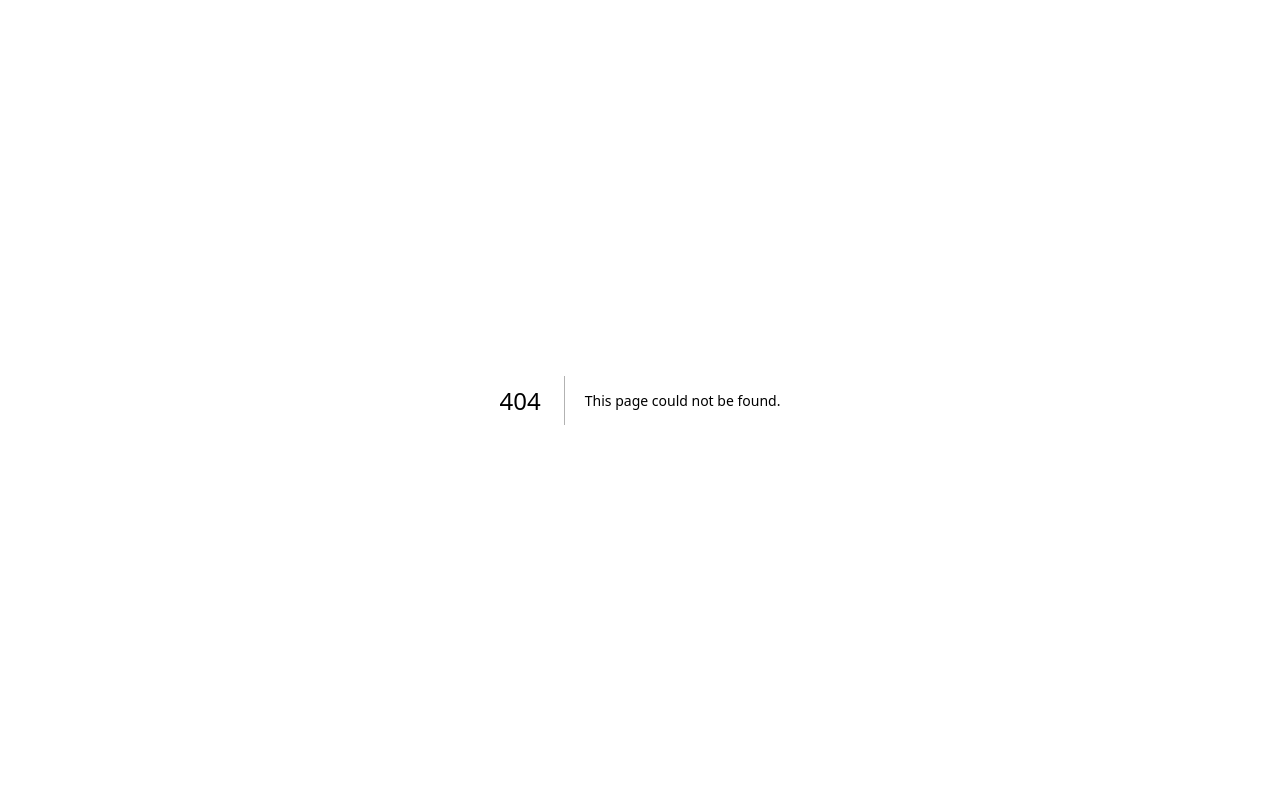
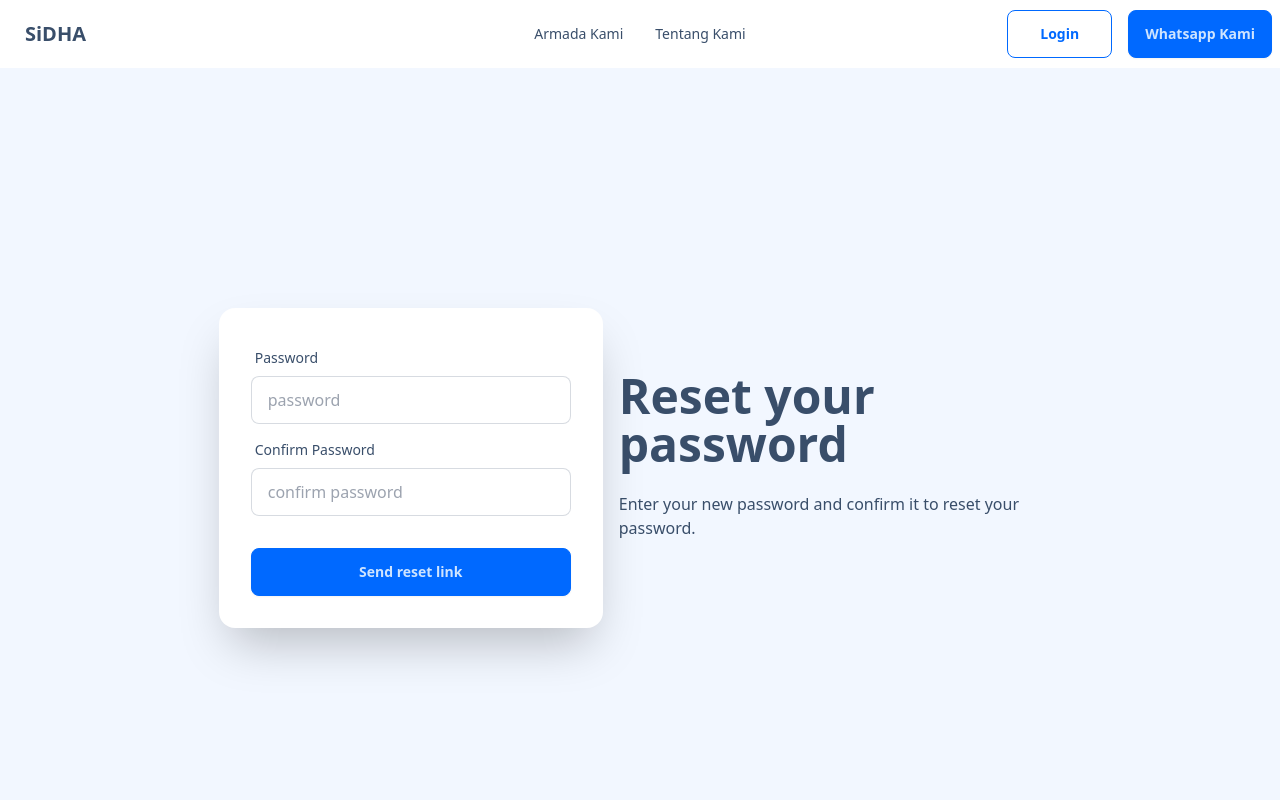
Before and after one commit to Si-DHA/sidha-frontend, a Next.js app: page /reset-password in a window 1280 px wide. Before the commit this address had no page. Shown: the top 800 px of the page. Built offline with nearby package versions, Linux system fonts and the light colour scheme.

Commit message:
feat: implement forgot password

```diff
--- a/src/pages/api/auth/forgotPassword.ts
+++ b/src/pages/api/auth/forgotPassword.ts
@@ -11,12 +11,13 @@ export const forgotPassword = async (email: string): Promise<any> => {
             },
             body: JSON.stringify({ email: email }),
         });
+        var data = await response.json();
         if (response.ok) {
-            return await response.json();
+            return data;
         } else {
-            throw new Error("Email tidak ditemukan");
+            return data["message"];
         }
     } catch (error: any) {
-        throw new Error(error.message);
+        return error.message;
     }
 }
--- /dev/null
+++ b/src/pages/api/auth/resetPassword.ts
@@ -0,0 +1,21 @@
+import { BASE_URL } from "@/app/constant/constant";
+
+export const resetPassword = async (password: string, token: string): Promise<any> => {
+    try {
+        const response : any = await fetch(BASE_URL +
+             "/auth/reset-password" +
+                "?token=" + token +
+                "&password=" + password, {
+            method: "POST",
+        });
+        var data = await response.json();
+        console.log(data);
+        if (response.ok) {
+            return data
+        } else {
+            return data['message']
+        }
+    } catch (error : any) {
+        return error.message;
+    }
+}
--- a/src/pages/forgot-password/index.tsx
+++ b/src/pages/forgot-password/index.tsx
@@ -1,12 +1,29 @@
 import Navbar from "@/app/components/common/navbar";
 import Footer from "@/app/components/common/footer";
+import { useRouter } from "next/router";
+import { useState } from "react";
+import { forgotPassword } from "../api/auth/forgotPassword";
 
 const ForgotPassword = () => {
+    const router = useRouter();
+    const [email, setEmail] = useState('');
+    const [error, setError] = useState('');
+    const [info, setInfo] = useState('');
 
+    const handleForgorPassword = async (e: React.FormEvent) => {
+        e.preventDefault();
+        try {
+            if (email === '') throw new Error('Email is required')
+            console.log(await forgotPassword(email));
+            setInfo('Reset link has been sent to your email');
+        } catch (error: any) {
+            setError(error.message);
+        }
+    }
 
     return (
         <main className="flex min-h-screen flex-col items-center justify-between" data-theme="winter">
-            <Navbar/>
+            <Navbar />
             <div className="hero min-h-screen bg-base-200">
                 <div className="hero-content flex-col lg:flex-row-reverse">
                     <div className="text-center lg:text-left">
@@ -19,16 +36,19 @@ const ForgotPassword = () => {
                                 <label className="label">
                                     <span className="label-text">Email</span>
                                 </label>
-                                <input type="email" placeholder="email" className="input input-bordered" required />
+                                <input type="email" placeholder="email" className="input input-bordered" required value={email} onChange={e => setEmail(e.target.value)} />
                             </div>
+                            {error && <div className="text-red-500">{error}</div>}
                             <div className="form-control mt-6">
-                                <button className="btn btn-primary">Send reset link</button>
+                                <button className="btn btn-primary" onClick={handleForgorPassword}>Send reset link</button>
                             </div>
+                        {info && <div className="card-footer text-green-500 text-center">{info}</div>}
                         </form>
                     </div>
+
                 </div>
             </div>
-            <Footer/>
+            <Footer />
         </main>
     );
 }
--- /dev/null
+++ b/src/pages/reset-password/index.tsx
@@ -0,0 +1,72 @@
+import Footer from "@/app/components/common/footer";
+import Navbar from "@/app/components/common/navbar";
+import { useRouter } from "next/router";
+import { useEffect, useState } from "react";
+import { resetPassword } from "../api/auth/resetPassword";
+
+const ResetPasswordPage = () => {
+    const router = useRouter();
+    const [password, setPassword] = useState('');
+    const [confirmPassword, setConfirmPassword] = useState('');
+    const [error, setError] = useState('');
+    const [info, setInfo] = useState('');
+    const { token } = router.query;
+
+    useEffect(() => {
+        console.log('Token:', token);
+    }, [token]);
+
+    const handleResetPassword = async (e: React.FormEvent) => {
+        e.preventDefault();
+        try {
+            if (password === '') throw new Error('Password is required');
+            if (password !== confirmPassword) throw new Error('Password does not match');
+            setInfo('Password has been reset');
+            console.log('Password:',
+                password, 'Confirm Password', confirmPassword, 'Token:', token);
+            console.log(await resetPassword(password, token as string));
+                // setTimeout(() => {
+            //     router.push('/login');
+            // }, 3000);
+        } catch (error: any) {
+            setError(error.message);
+        }
+    }
+
+    return (<main className="flex min-h-screen flex-col items-center justify-between" data-theme="winter">
+        <Navbar />
+        <div className="hero min-h-screen bg-base-200">
+            <div className="hero-content flex-col lg:flex-row-reverse">
+                <div className="text-center lg:text-left">
+                    <h1 className="text-5xl font-bold">Reset your password</h1>
+                    <p className="py-6">Enter your new password and confirm it to reset your password.</p>
+                </div>
+                <div className="card shrink-0 w-full max-w-sm shadow-2xl bg-base-100">
+                    <form className="card-body">
+                        <div className="form-control">
+                            <label className="label">
+                                <span className="label-text">Password</span>
+                            </label>
+                            <input type="password" placeholder="password" className="input input-bordered" required value={password} onChange={e => setPassword(e.target.value)} />
+                        </div>
+                        <div className="form-control">
+                            <label className="label">
+                                <span className="label-text">Confirm Password</span>
+                            </label>
+                            <input type="password" placeholder="confirm password" className="input input-bordered" required value={confirmPassword} onChange={e => setConfirmPassword(e.target.value)} />
+                        </div>
+                        {error && <div className="text-red-500">{error}</div>}
+                        <div className="form-control mt-6">
+                            <button className="btn btn-primary" onClick={handleResetPassword}>Send reset link</button>
+                        </div>
+                        {info && <div className="card-footer text-green-500 text-center">{info}</div>}
+                    </form>
+                </div>
+
+            </div>
+        </div>
+        <Footer />
+    </main>)
+}
+
+export default ResetPasswordPage
```
